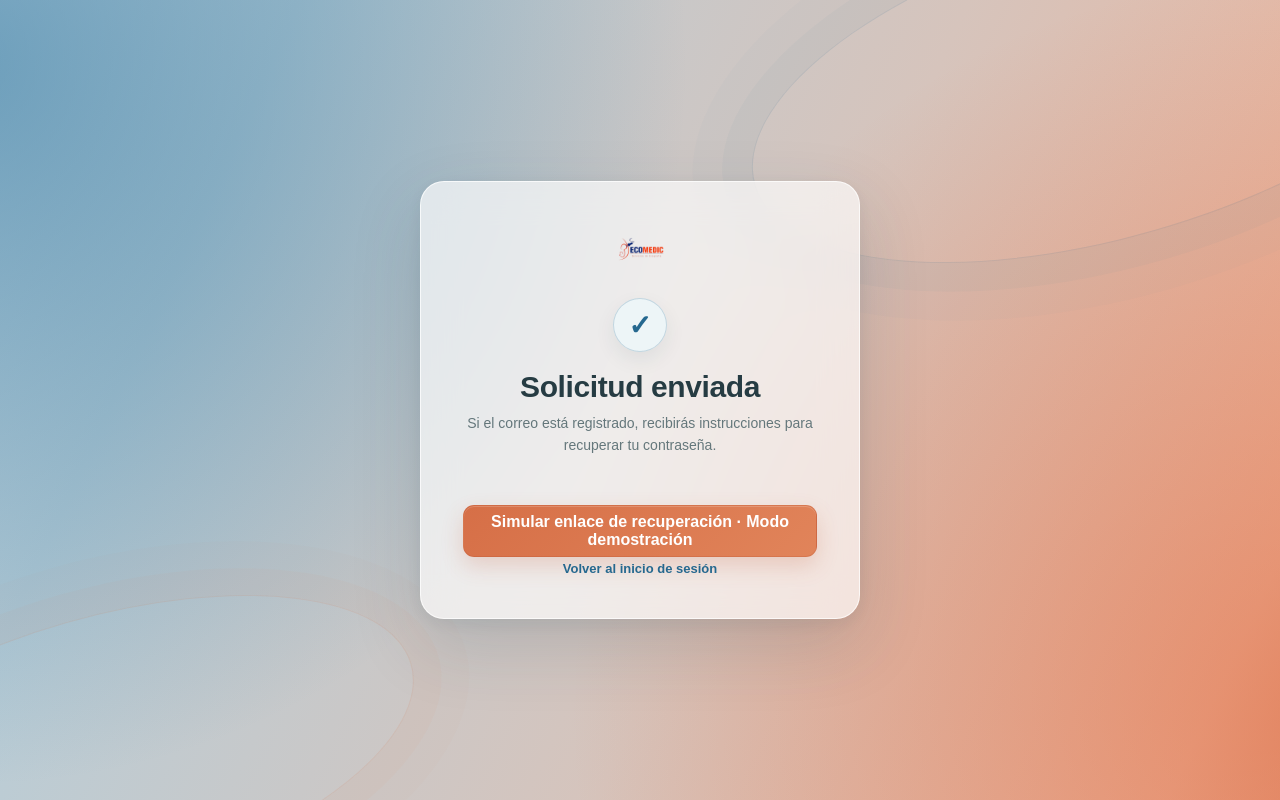
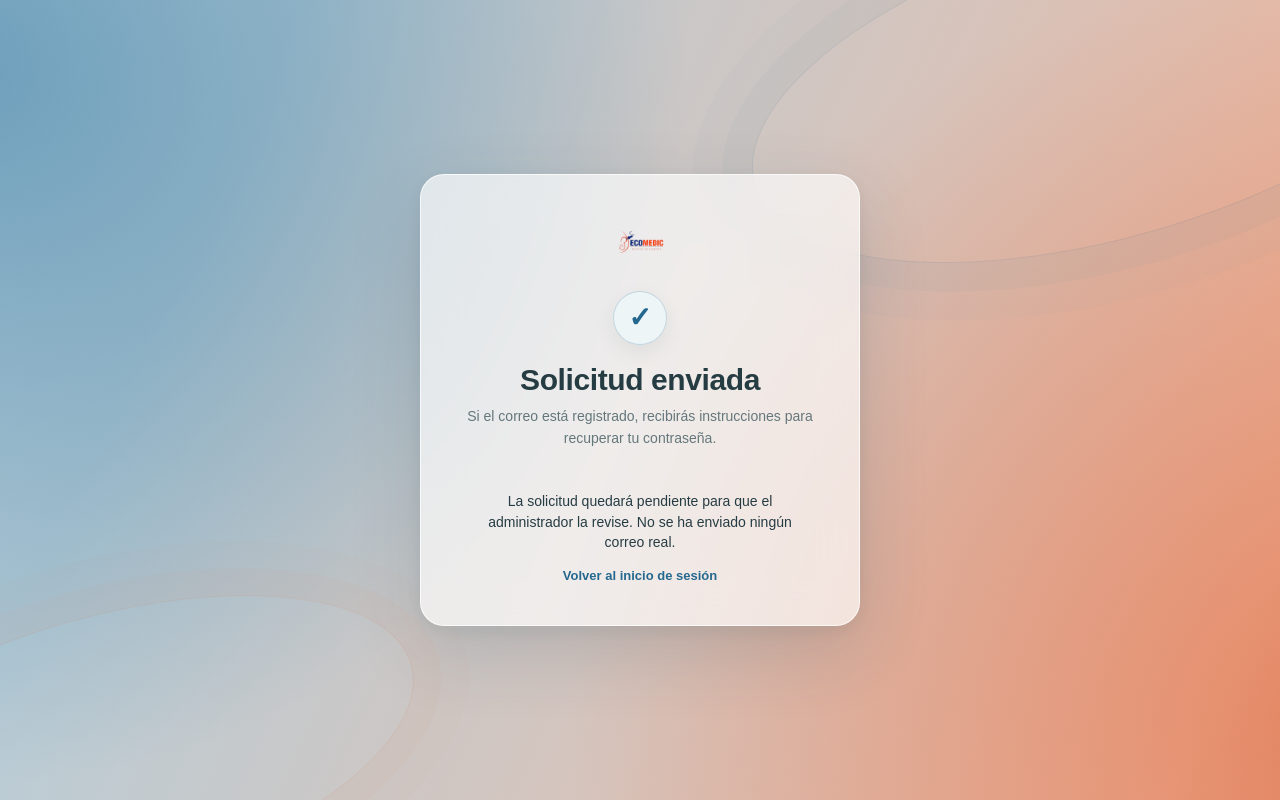
Before and after one commit to Emsof26/web-ecomedic, a React (Vite) app: page /recuperar-contrasena in a window 1280 px wide. Both pictures are taken after typing "name@example.com" into the empty fields and a click on the button "Enviar instrucciones". Built offline with nearby package versions, Linux system fonts and the light colour scheme.

Commit message:
enviar solicitudes de recuperación a revisión administrativa

```diff
--- a/src/pages/auth/ForgotPasswordPage.tsx
+++ b/src/pages/auth/ForgotPasswordPage.tsx
@@ -11,7 +11,6 @@ function ForgotPasswordPage() {
   const [email, setEmail] = useState("");
   const [error, setError] = useState("");
   const [submitted, setSubmitted] = useState(false);
-  const [demoToken, setDemoToken] = useState("");
 
   const handleSubmit: FormEventHandler<HTMLFormElement> = (event) => {
     event.preventDefault();
@@ -32,8 +31,7 @@ function ForgotPasswordPage() {
       return;
     }
 
-    const request = passwordRecoveryService.createRequest(normalizedEmail);
-    setDemoToken(request.userId ? request.token : `invalid-${request.token}`);
+    passwordRecoveryService.createRequest(normalizedEmail);
     setError("");
     setSubmitted(true);
   };
@@ -63,13 +61,10 @@ function ForgotPasswordPage() {
             </p>
           </div>
 
-          <button
-            className="forgot-password-button forgot-password-button--demo"
-            type="button"
-            onClick={() => navigate(`/reset-password?token=${encodeURIComponent(demoToken)}`)}
-          >
-            Simular enlace de recuperación · Modo demostración
-          </button>
+          <p className="forgot-password-message" role="status">
+            La solicitud quedará pendiente para que el administrador la revise.
+            No se ha enviado ningún correo real.
+          </p>
 
           <button
             className="forgot-password-back forgot-password-back--confirmation"
```
